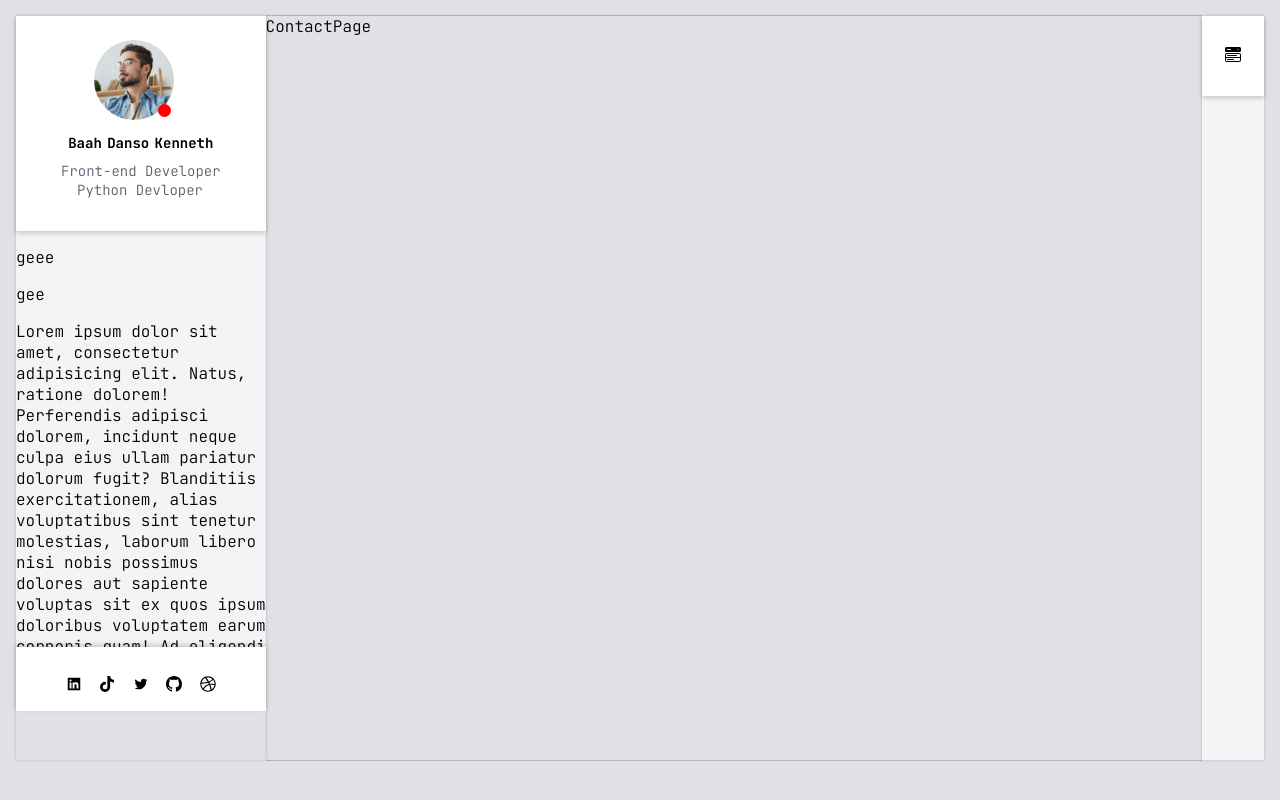
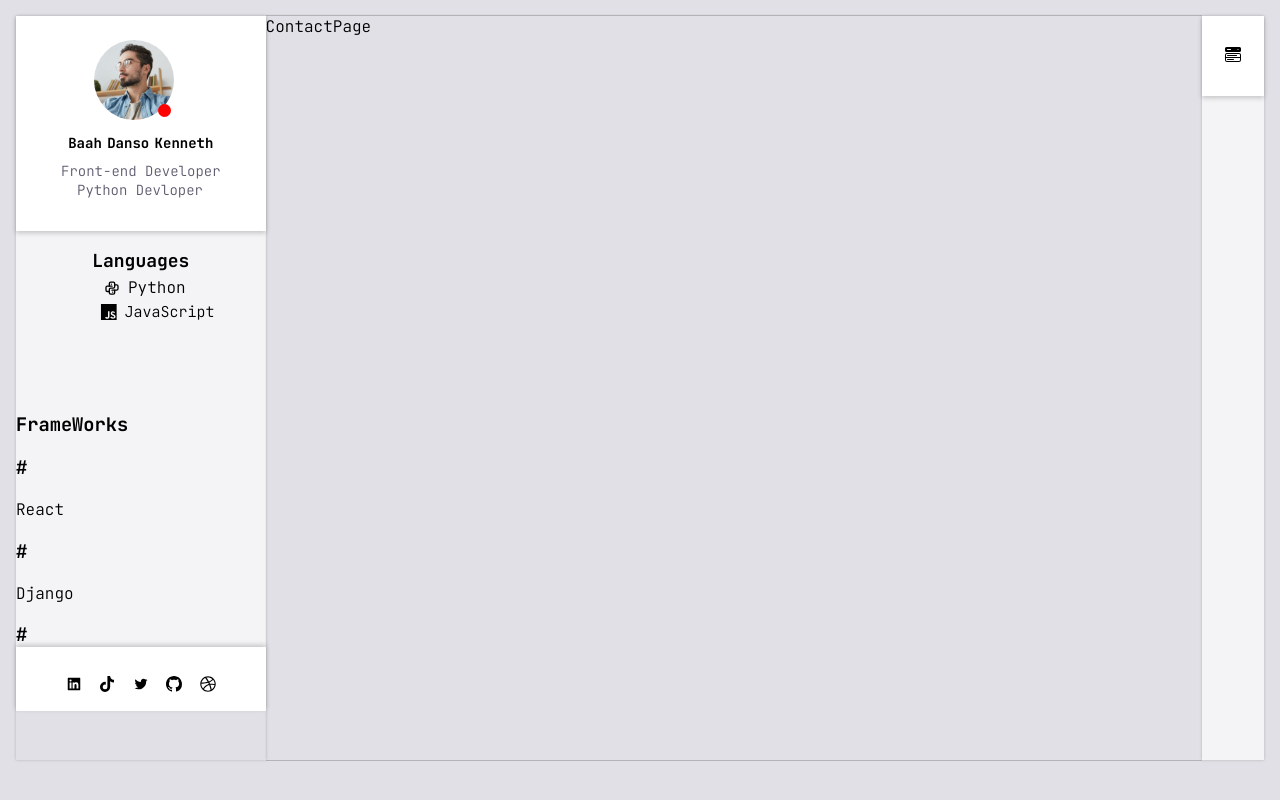
Before and after one commit to Baah-Danso-Kenneth/Kenneth-Portfolio, a React (Create React App) app: page /contact in a window 1280 px wide. Built offline with nearby package versions, Linux system fonts and the light colour scheme; a web font is replaced by a local one.

Commit message:
profilesection and layout pages added

```diff
--- /dev/null
+++ b/src/components/Cards/Cards.styles.ts
@@ -0,0 +1,17 @@
+import { styled } from "styled-components";
+import { device } from "../../utils/BreakPoints";
+
+export const CardForServices=styled.div`
+
+@media ${device.lg}{
+    min-height:auto;
+    width:30%;
+    border:1px solid red;
+}
+`;
+
+export const CardForServiceContent= styled.div`
+`;
+
+export const CardForRecommendation=styled.div`
+`;
--- /dev/null
+++ b/src/components/Cards/ServiceCard.tsx
@@ -0,0 +1,18 @@
+import { CardForServiceContent, CardForServices } from "./Cards.styles"
+import { ServiceCardProps } from "./types"
+
+
+function ServiceCard({name, message}:ServiceCardProps) {
+
+  return (
+    <CardForServices>
+           <CardForServiceContent>
+            <h3>{name}</h3>
+            <p>{message}</p>
+           </CardForServiceContent>
+
+    </CardForServices>
+  )
+}
+
+export default ServiceCard
--- /dev/null
+++ b/src/components/Cards/types.ts
@@ -0,0 +1,4 @@
+export interface ServiceCardProps{
+  name:string;
+  message:string;
+}
--- a/src/components/LandingPage/HomePage.styled.ts
+++ b/src/components/LandingPage/HomePage.styled.ts
@@ -122,6 +122,15 @@ export const ExperienceDisplayFlex=styled.div`
 export const MainSection= styled.div`
  border:1px solid purple;
  grid-area:3/1/span 1/-1;
+
+
+ >div{
+    max-width:100%;
+    margin:0 auto;
+    display:flex;
+    gap:2rem;
+    flex-flow:wrap;
+ }
 `;
 
 export const RecommendationSection=styled.div`
--- a/src/components/LandingPage/LandingPage.tsx
+++ b/src/components/LandingPage/LandingPage.tsx
@@ -2,8 +2,18 @@ import { ExperienceDisplayFlex, ExperienceSection, FooterSection,
   HeroSection, HeroSectionElement, HeroSectionImageDiv, HeroSectionInfomationContent, HeroSectionInformation, HomePageContainer,
    MainSection, RecommendationSection } from './HomePage.styled'
 import FaceImge from '../../assets/images/face-2.png';
+import ServiceCard from '../Cards/ServiceCard';
 
 function LandingPage() {
+
+    const Services=[
+        {name:'Web developement', message:'Lorem ipsum dolor sit amet, consectetur adipisicing elit. Delectus esse commodi deserunt vitae, vero quasi! Veniam quaerat tenetur pariatur doloribus.' },
+        {name:'Backend development', message:'Lorem ipsum dolor sit amet, consectetur adipisicing elit. Delectus esse commodi deserunt vitae, vero quasi! Veniam quaerat tenetur pariatur doloribus.'},
+        {name:'API Development', message:'Lorem ipsum dolor sit amet, consectetur adipisicing elit. Delectus esse commodi deserunt vitae, vero quasi! Veniam quaerat tenetur pariatur doloribus.'},
+        {name:'Responsive design', message:'Lorem ipsum dolor sit amet, consectetur adipisicing elit. Delectus esse commodi deserunt vitae, vero quasi! Veniam quaerat tenetur pariatur doloribus.'},
+        {name:'Hosting & Deploying ', message:'Lorem ipsum dolor sit amet, consectetur adipisicing elit. Delectus esse commodi deserunt vitae, vero quasi! Veniam quaerat tenetur pariatur doloribus.'},
+        {name:'Soft-Skills', message:'Lorem ipsum dolor sit amet, consectetur adipisicing elit. Delectus esse commodi deserunt vitae, vero quasi! Veniam quaerat tenetur pariatur doloribus.'}
+    ]
   return (
       <HomePageContainer>
 
@@ -52,7 +62,13 @@ function LandingPage() {
           </ExperienceSection>
 
         <MainSection>
-          mim
+          <h3>What i bring on the table</h3>
+           <div>
+            {Services.map(({name, message},index)=>(
+             <ServiceCard key={index} name={name} message={message} />
+            ))}
+
+           </div>
           </MainSection>
 
         <RecommendationSection>
--- a/src/components/shared/ProfileSection/ProfileSection.tsx
+++ b/src/components/shared/ProfileSection/ProfileSection.tsx
@@ -1,11 +1,13 @@
 import React from 'react'
-import { ProfileContainer, ProfilingElement, ProfilingSection, ProflilingSkills, SkillSection, SocialSection } from './profile.styled'
+import { ProfileContainer, ProfilingElement, ProfilingSection, ProflilingSkills, SkillLanguageSection, SkillSection, SocialSection } from './profile.styled'
 import ProfilePicture from '../../../assets/images/face-1.jpg';
 import {AiFillLinkedin} from 'react-icons/ai'
 import {FaTiktok} from 'react-icons/fa'
 import {AiOutlineTwitter} from 'react-icons/ai';
 import {BsGithub} from 'react-icons/bs';
 import {FaDribbble} from 'react-icons/fa'
+import {SiJavascript} from 'react-icons/si'
+import {TbBrandPython} from 'react-icons/tb'
 
 function ProfileSection() {
   return (
@@ -28,14 +30,39 @@ function ProfileSection() {
         </ProfilingSection>
 
         <SkillSection>
-            <p>geee</p>
-            <p>gee</p>
-            <p>Lorem ipsum dolor sit amet, consectetur adipisicing elit. Natus, ratione dolorem! Perferendis adipisci dolorem, incidunt neque culpa eius ullam pariatur dolorum fugit? Blanditiis exercitationem, alias voluptatibus sint tenetur molestias, laborum libero nisi nobis possimus dolores aut sapiente voluptas
-                sit ex quos ipsum doloribus voluptatem earum corporis quam!
-                 Ad eligendi nobis mollitia doloribus aliquam fugiat facilis odit dolorum. Natus, ab quae.</p>
+           <SkillLanguageSection>
+              <h3 className='language_h3'>Languages</h3>
+               <div className='python'>
+                <TbBrandPython/>
+                <p>Python</p>
+               </div>
 
-            <p>Lorem ipsum dolor sit amet consectetur adipisicing elit. Assumenda voluptatem, similique unde temporibus dignissimos enim veniam at nemo vel odit voluptate quos eos atque illum quibusdam molestiae obcaecati aperiam deserunt quidem ab sint voluptas. Saepe at hic, cumque laudantium nisi error delectus assumenda molestiae, iure vel distinctio quisquam dolore eius odio deserunt dolor. Odio temporibus alias quae provident perferendis aliquam!</p>
+              <div className='javascript'>
+                <SiJavascript/>
+                <p>JavaScript</p>
+               </div>
+            </SkillLanguageSection>
+
+            <div>
+              <h3>FrameWorks</h3>
+              <div>
+                <h3>#</h3>
+                <p>React</p>
+              </div>
+
+              <div>
+                <h3>#</h3>
+                <p>Django</p>
+              </div>
+
+              <div>
+                <h3>#</h3>
+              </div>
+            </div>
+
+
         </SkillSection>
+
 
         <SocialSection>
           <div>
--- a/src/components/shared/ProfileSection/profile.styled.ts
+++ b/src/components/shared/ProfileSection/profile.styled.ts
@@ -96,6 +96,40 @@ export const  SkillSection=styled.div`
 
 `;
 
+export const SkillLanguageSection=styled.div`
+display:flex;
+flex-flow:column;
+justify-content:center;
+align-items:center;
+
+  .language_h3{
+    font-size:18px;
+  }
+  .python{
+    display:flex;
+    align-items:center;
+    justify-content:center;
+    transform:translateY(-1.8rem);
+
+    >p{
+       transform:translateX(0.5rem);
+    }
+  }
+
+.javascript{
+  display:flex;
+  align-items:center;
+  justify-content:center;
+  transform:translate(0.8rem, -3.5rem);
+
+  >p{
+    transform:translateX(0.5rem);
+    font-size:15px;
+  }
+
+}
+`;
+
 
 export const SocialSection=styled.div`
 width:100%;
```
Also changed, not shown: src/components/Cards/ContactCards.tsx (added, +7 -0 lines), src/components/Cards/RecommendationCard.tsx (added, +7 -0 lines).
